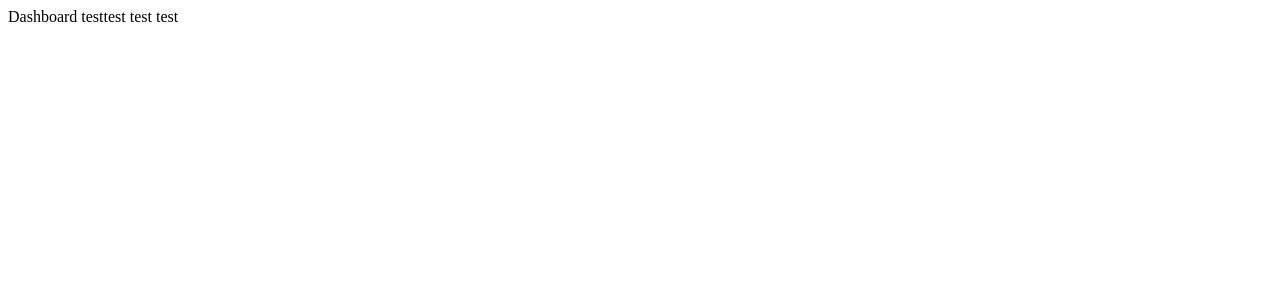
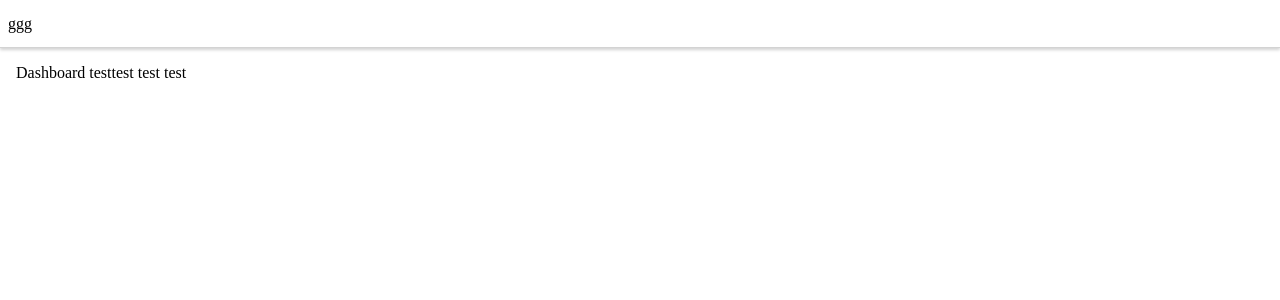
Before and after one commit to Kainisha/kudos, a React app: page / in a window 1280 px wide. Shown: the top 300 px of the page. Built offline with nearby package versions, Linux system fonts and the light colour scheme.

Commit message:
add scss/css loaders to webpack, add header and main layouts components

```diff
--- a/src/actions.js
+++ b/src/actions.js
@@ -1,5 +1,6 @@
 export const GET_POSTS = 'GET_POSTS';
 export const SET_POSTS = 'SET_POSTS';
+export const SET_USERS = 'SET_USERS';
 
 export const getPosts = () => ({
   type: GET_POSTS,
@@ -9,3 +10,8 @@ export const setPosts = ({ posts }) => ({
   type: SET_POSTS,
   payload: { posts },
 });
+
+export const setUsers = ({ users }) => ({
+  type: SET_USERS,
+  payload: { users },
+});
--- /dev/null
+++ b/src/components/layout/Header/Header.js
@@ -0,0 +1,6 @@
+import React from 'react';
+import './Header.scss';
+
+const Header = () => <div className="header">ggg</div>;
+
+export default Header;
--- /dev/null
+++ b/src/components/layout/Header/Header.scss
@@ -0,0 +1,11 @@
+.header {
+    position: sticky;
+    box-sizing: border-box;
+    top: 0;
+    border-bottom: 1px solid lightgray;
+    height: 3rem;
+    box-shadow: 0 2px 3px lightgray;
+    padding: 0.5rem;
+    display: flex;
+    align-items: center;
+}
--- /dev/null
+++ b/src/components/layout/MainLayout/MainLayout.js
@@ -0,0 +1,17 @@
+import React from 'react';
+import PropTypes from 'prop-types';
+import Header from 'src/components/layout/Header/Header';
+import './MainLayout.scss';
+
+const MainLayout = ({ children }) => (
+  <>
+    <Header />
+    <div className="main__content">{children}</div>
+  </>
+);
+
+MainLayout.propTypes = {
+  children: PropTypes.node.isRequired,
+};
+
+export default MainLayout;
--- /dev/null
+++ b/src/components/layout/MainLayout/MainLayout.scss
@@ -0,0 +1,8 @@
+body {
+    padding: 0;
+    margin: 0;
+}
+
+.main__content {
+    padding: 1rem;
+}
--- a/src/data/users.json
+++ b/src/data/users.json
@@ -0,0 +1,17 @@
+[
+    {
+        "id": 1,
+        "first_name": "name1",
+        "last_name": "last1"
+    },
+    {
+        "id": 2,
+        "first_name": "name2",
+        "last_name": "last2"
+    },
+    {
+        "id": 3,
+        "first_name": "name3",
+        "last_name": "last3"
+    }
+]
--- a/src/reducer.js
+++ b/src/reducer.js
@@ -1,4 +1,4 @@
-import { SET_POSTS } from 'src/actions';
+import { SET_POSTS, SET_USERS } from 'src/actions';
 
 const initState = {
   posts: [],
@@ -14,6 +14,13 @@ const reducer = (state = initState, { type, payload }) => {
         posts,
       };
     }
+    case SET_USERS: {
+      const { users } = payload;
+      return {
+        ...state,
+        users,
+      };
+    }
     default: {
       return state;
     }
--- a/src/saga.js
+++ b/src/saga.js
@@ -1,14 +1,11 @@
-import { call, put, takeLatest } from 'redux-saga/effects';
-import { GET_POSTS, setPosts } from 'src/actions';
+import { put, takeLatest } from 'redux-saga/effects';
+import { GET_POSTS, setPosts, setUsers } from 'src/actions';
 import postsData from 'src/data/posts.json';
-
-const fetchPosts = async () => {
-  return postsData;
-};
+import userData from 'src/data/users.json';
 
 function* getPosts() {
-  const posts = yield call(fetchPosts);
-  yield put(setPosts({ posts }));
+  yield put(setPosts({ posts: postsData }));
+  yield put(setUsers({ users: userData }));
 }
 
 function* saga() {
--- a/src/views/Dashboard.js
+++ b/src/views/Dashboard.js
@@ -3,6 +3,7 @@ import React, { useEffect } from 'react';
 import PropTypes from 'prop-types';
 import { connect } from 'react-redux';
 import { getPosts as getPostsAction } from 'src/actions';
+import MainLayout from 'src/components/layout/MainLayout/MainLayout';
 
 const Dashboard = ({ posts, getPosts }) => {
   useEffect(() => {
@@ -10,12 +11,12 @@ const Dashboard = ({ posts, getPosts }) => {
   }, []);
 
   return (
-    <div>
+    <MainLayout>
       Dashboard test
       {posts.map(({ note }) => (
         <span>{note}</span>
       ))}
-    </div>
+    </MainLayout>
   );
 };
 
--- a/webpack.config.js
+++ b/webpack.config.js
@@ -1,6 +1,8 @@
 const path = require('path');
 const HtmlWebpackPlugin = require('html-webpack-plugin');
 const { CleanWebpackPlugin } = require('clean-webpack-plugin');
+const MiniCssExtractPlugin = require('mini-css-extract-plugin');
+
 
 module.exports = {
     entry: [
@@ -16,7 +18,7 @@ module.exports = {
     devtool: 'source-map',
     mode: 'development',
     resolve: {
-      extensions: ['.Webpack.js', '.web.js', '.ts', '.js', '.jsx', '.tsx'],
+      extensions: ['.js', '.jsx', '.tsx', '.scss', '.css'],
       alias: {
         root: __dirname,
         src: path.resolve(__dirname, 'src/'),
@@ -52,6 +54,19 @@ module.exports = {
               loader: "html-loader"
             }
           ]
+        },
+        {
+          test: /\.scss$/,
+          use: [ 'style-loader',
+            MiniCssExtractPlugin.loader,
+            {
+              loader: 'css-loader',
+              options: {
+                url: false,
+              },
+            },
+            'sass-loader'
+          ]
         }
       ]
     },
@@ -63,5 +78,8 @@ module.exports = {
           template: './src/index.html',
           inject: 'body'
       }),
+      new MiniCssExtractPlugin({
+        filename: 'style.bundle.css',
+      })
     ]
 };
```
Also changed, not shown: package.json (+7 -0 lines).
